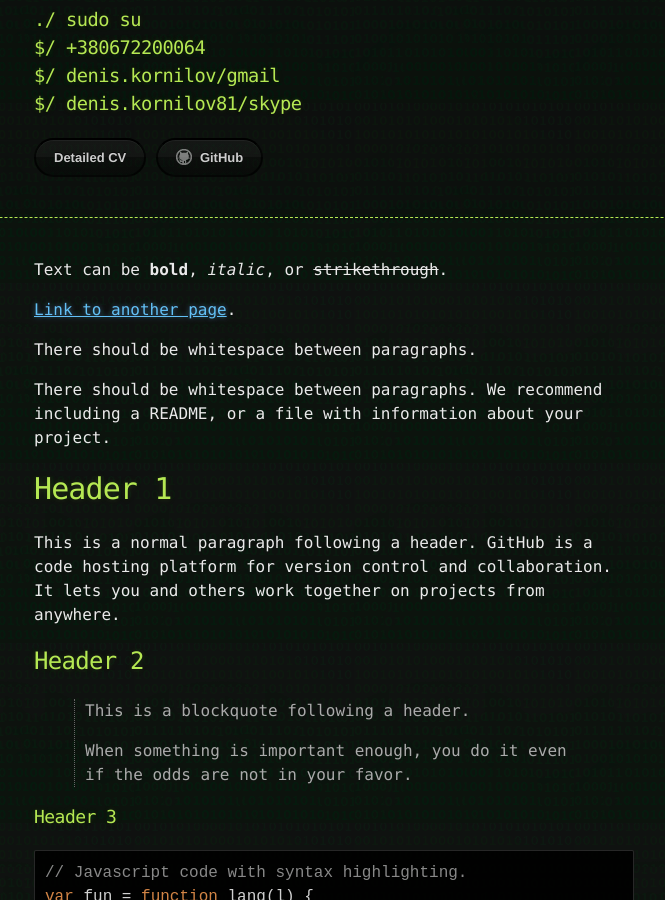
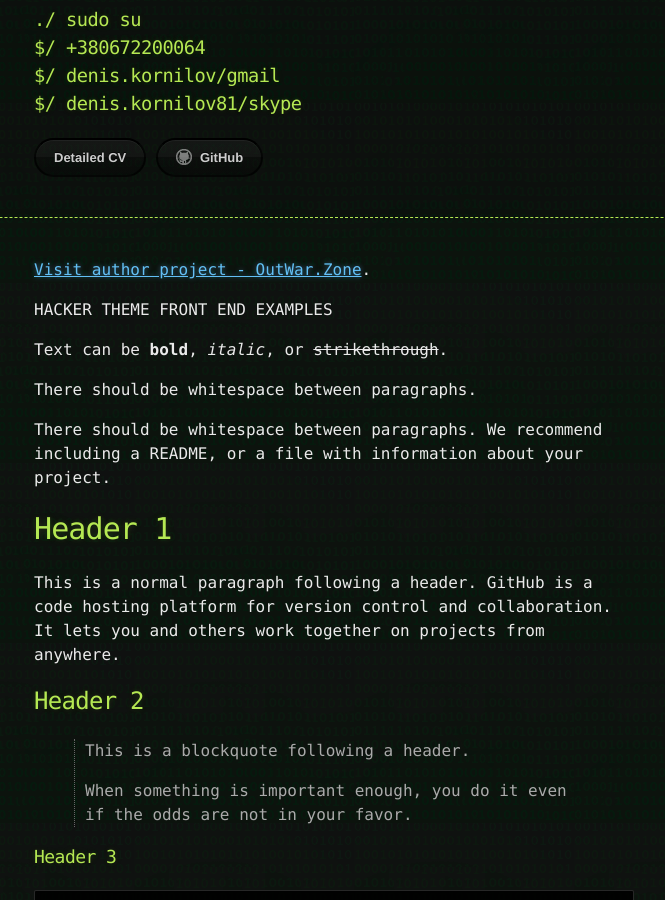
Before and after one commit to kornilov1981/kornilov1981.github.io, a Jekyll site: the page built from index.md, in a window 1280 px wide and 900 px high, scrolled down 617 px. Shown: the whole window, without its empty margins (306-971 px from the left). Built offline with Jekyll 4.4.1, drawn with Linux system fonts in a browser that asks for light colours.

Commit message:
Update index.md

```diff
--- a/index.md
+++ b/index.md
@@ -2,9 +2,11 @@
 layout: default
 ---
 
+[Visit author project - OutWar.Zone](http://outwar.zone).
+
+HACKER THEME FRONT END EXAMPLES
+
 Text can be **bold**, _italic_, or ~~strikethrough~~.
-
-[Link to another page](another-page).
 
 There should be whitespace between paragraphs.
 
```
